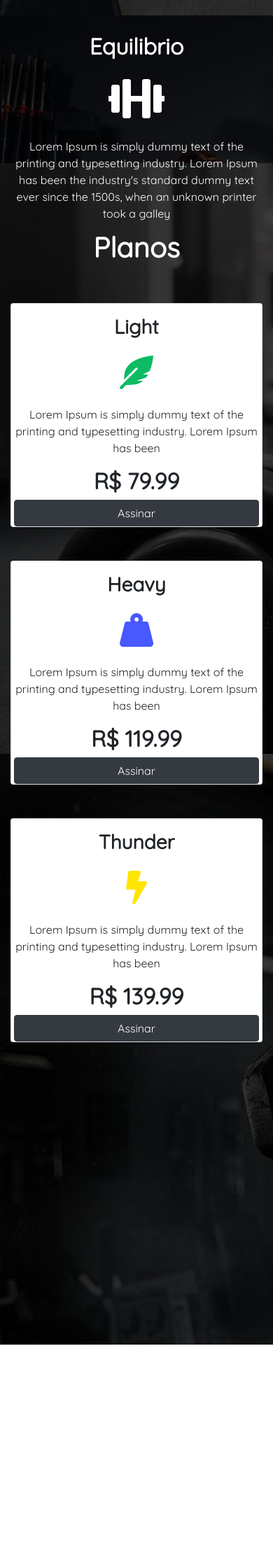
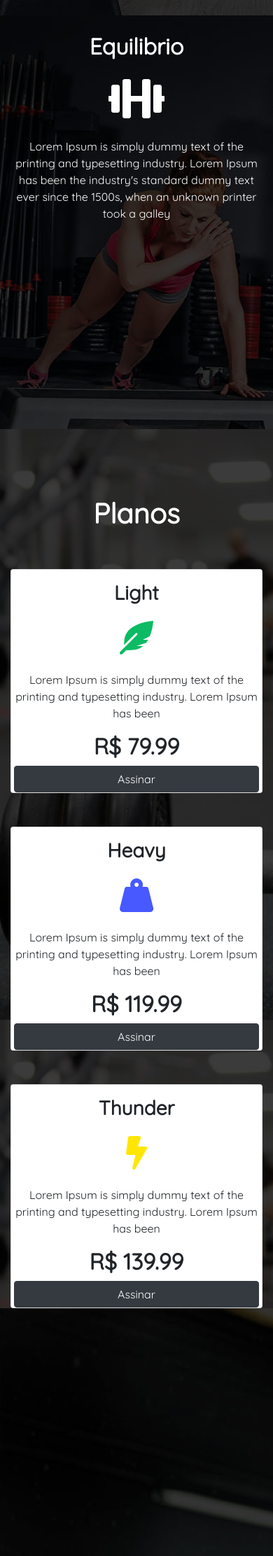
Before and after one commit to vinniimiranda/boaforma, a PHP site: page /index.html in a window 390 px wide. Shown: the part 1666-3889 px from the top of the page at 70% size. Before the commit the page ends 3587 px from the top, so only its background shows below. Run offline with PHP 8.4, Linux system fonts and the light colour scheme; some libraries are stand-ins or nearby versions.

Commit message:
Correção das sections

```diff
--- a/custom.css
+++ b/custom.css
@@ -20,10 +20,10 @@ body{
 }
 @media (max-width: 990px){
     #benefits{
-        height: 125vh;
+        height: 170vh;
     }
     #plans{
-        height: 125vh;
+        height: 170vh;
     }
 }
 #plans{
@@ -41,6 +41,19 @@ body{
 
 
 }
+div{
+
+
+
+  }
+
+  section {
+    display: table;
+    width: 100%;
+
+
+
+  }
 .logo{
     transition: all .4s;
     width: 30%;
```
